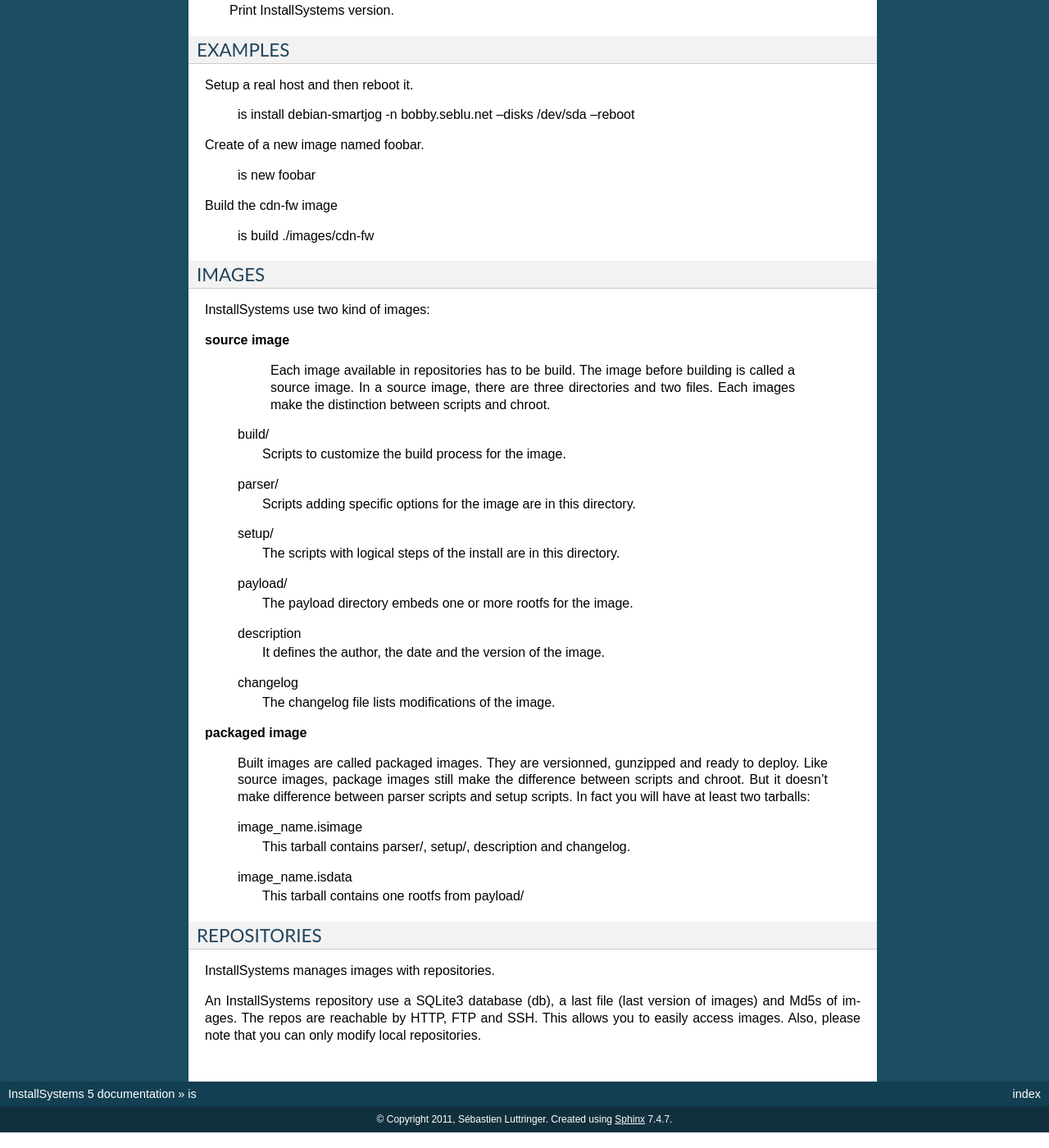
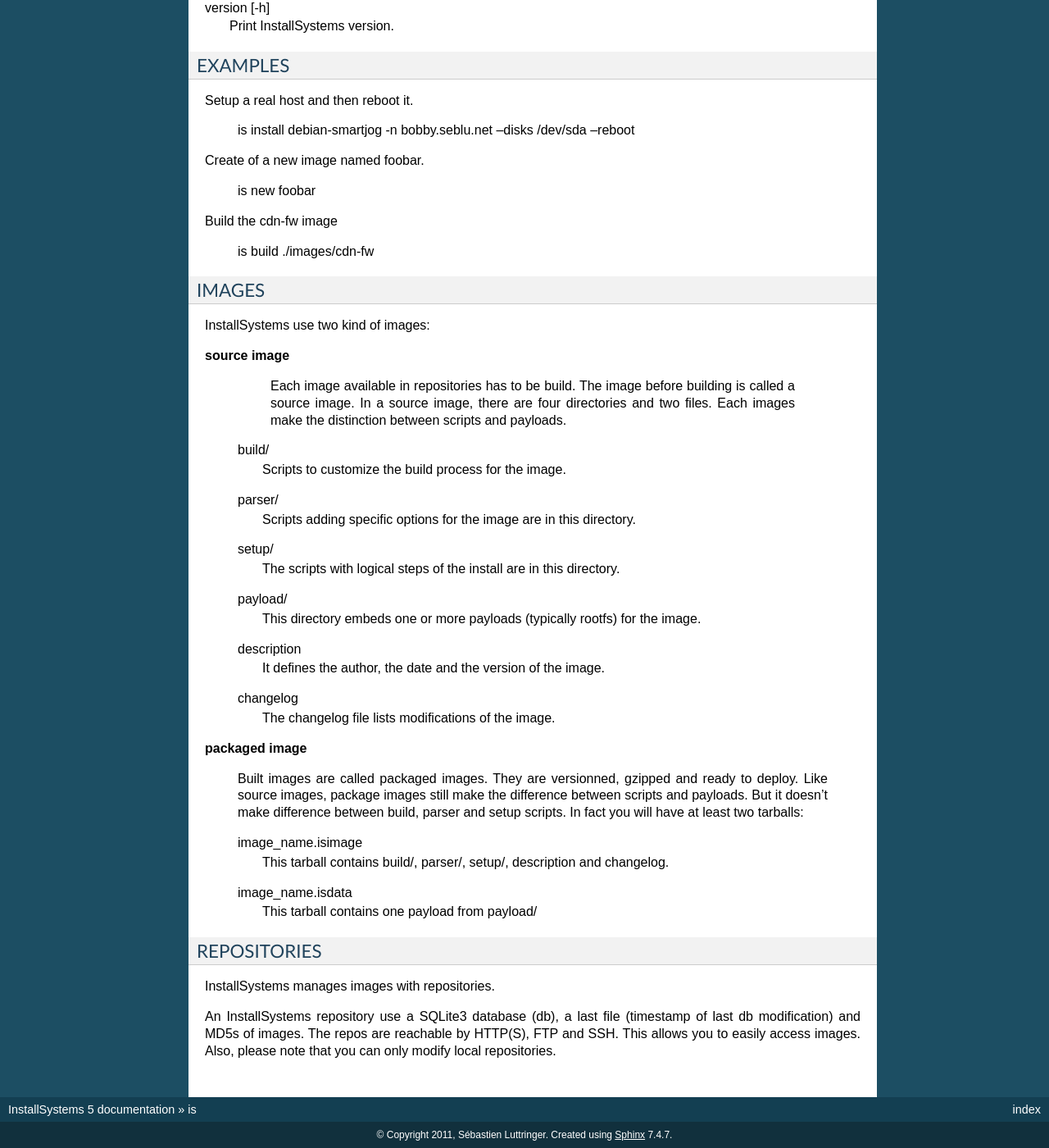
Before and after one commit to seblu/installsystems, a Sphinx documentation site: the page built from doc/is.1.rst, in a window 1280 px wide and 1400 px high, scrolled down 5986 px. Shown: the whole window at 82% size. Built offline with Sphinx 7.4.7, drawn with Linux system fonts in a browser that asks for light colours; some of the changed text lies outside the part shown.

Commit message:
fixup typo in manpage
Signed-off-by: Sébastien Luttringer <sebastien.luttringer@smartjog.com>

```diff
--- a/doc/is.1.rst
+++ b/doc/is.1.rst
@@ -173,7 +173,7 @@
 
 
 get [-h] [-f] [-I] [-p] *image*...
-Download a remote InstallSystem *image* in current directory.
+    Download a remote InstallSystem *image* in current directory.
 
     -f, --force
         overwrite existing destination
@@ -337,7 +337,7 @@
 
 **source image**
 
-     Each image available in repositories has to be build. The image before building is called a source image. In a source image, there are three directories and two files. Each images make the distinction between scripts and chroot.
+     Each image available in repositories has to be build. The image before building is called a source image. In a source image, there are four directories and two files. Each images make the distinction between scripts and payloads.
 
     build/
         Scripts to customize the build process for the image.
@@ -349,7 +349,7 @@
         The scripts with logical steps of the install are in this directory.
 
     payload/
-        The payload directory embeds one or more rootfs for the image.
+        This directory embeds one or more payloads (typically rootfs) for the image.
 
     description
         It defines the author, the date and the version of the image.
@@ -360,18 +360,18 @@
 
 **packaged image**
 
-    Built images are called packaged images. They are versionned, gunzipped and ready to deploy. Like source images, package images still make the difference between scripts and chroot. But it doesn't make difference between parser scripts and setup scripts. In fact you will have at least two tarballs:
+    Built images are called packaged images. They are versionned, gzipped and ready to deploy. Like source images, package images still make the difference between scripts and payloads. But it doesn't make difference between build, parser and setup scripts. In fact you will have at least two tarballs:
 
     image_name.isimage
-        This tarball contains parser/, setup/, description and changelog.
+        This tarball contains build/, parser/, setup/, description and changelog.
 
     image_name.isdata
-        This tarball contains one rootfs from payload/
+        This tarball contains one payload from payload/
 
 REPOSITORIES
 ============
 
 InstallSystems manages images with repositories.
 
-An InstallSystems repository use a SQLite3 database (db), a last file (last version of images) and Md5s of images. The repos are reachable by HTTP, FTP and SSH. This allows you to easily access images.
+An InstallSystems repository use a SQLite3 database (db), a last file (timestamp of last db modification) and MD5s of images. The repos are reachable by HTTP(S), FTP and SSH. This allows you to easily access images.
 Also, please note that you can only modify local repositories.
```
